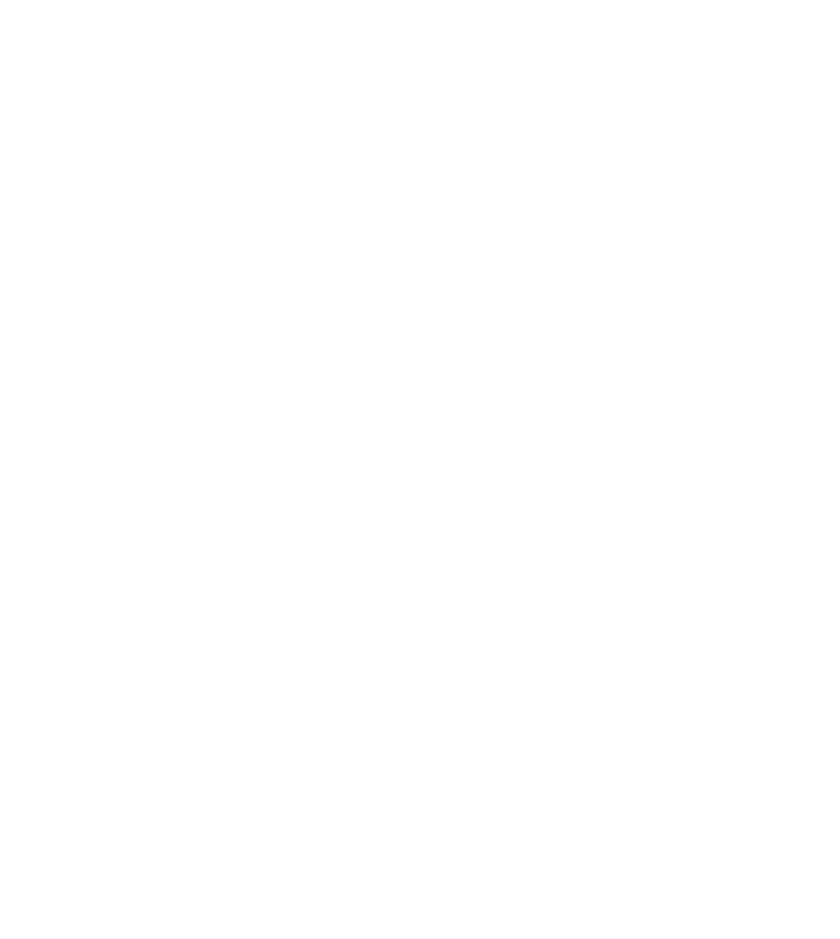
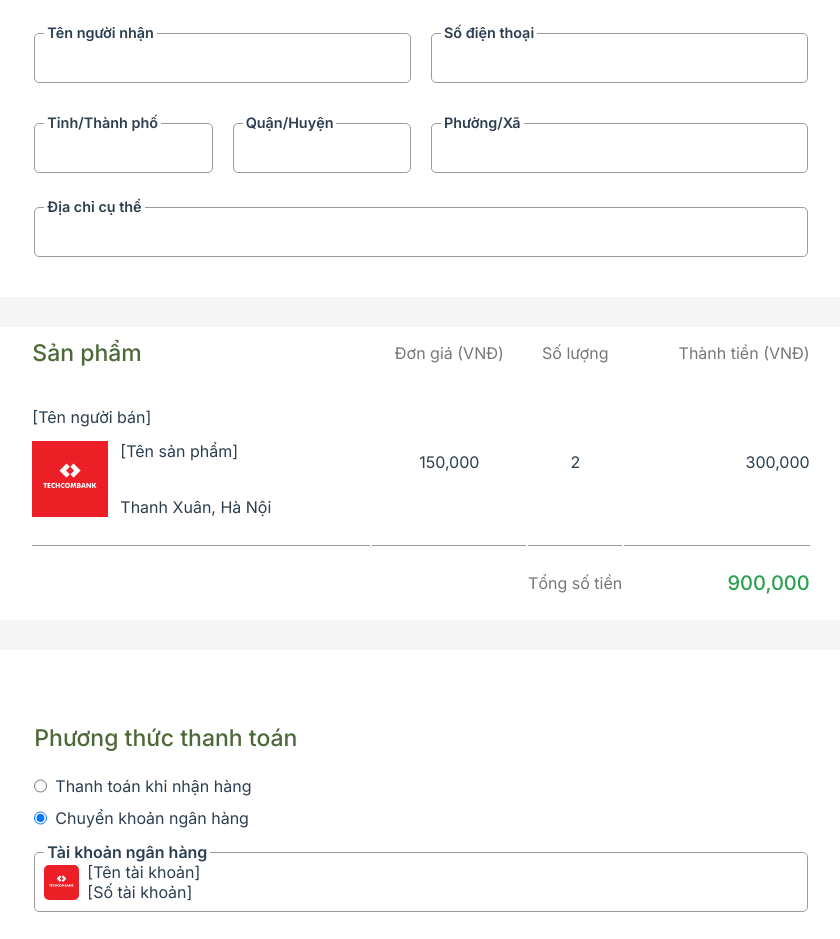
Before and after one commit to dtthanh257/2-reli, a Vue app: page /buyinfo in a window 1280 px wide. Before the commit this address had no page. Shown: the part 193-1132 px from the top of the page, without its empty margins (219-1059 px from the left). Before the commit the page ends 800 px from the top, so only its background shows below. Built offline with nearby package versions, Linux system fonts and the light colour scheme.

Commit message:
`update` buy information page

```diff
--- /dev/null
+++ b/src/css/buy-info.css
@@ -0,0 +1,59 @@
+.buy-info {
+  background-color: white;
+  text-align: start;
+  gap: 34px;
+  display: flex;
+  flex-direction: column;
+  padding: 30px 40px;
+  padding-bottom: 40px;
+}
+.buy-info h3 {
+  font-weight: 600;
+  font-size: 23px;
+  color: #4d6939;
+}
+.buy-product-list {
+  background-color: white;
+}
+.buy-product-list table {
+  width: 100%;
+  padding: 0px 36px;
+}
+
+.buy-product-list th {
+  height: 48px;
+  text-align: start;
+  font-size: 16px;
+  color: #777777;
+  font-weight: 400;
+}
+.buy-product-list tfoot tr td {
+  margin-top: 20px;
+}
+.buy-product-list tbody tr td {
+  padding: 28px 0;
+  border-bottom: 1px solid var(--border-color) !important;
+}
+.product-sell-img {
+  height: 76px;
+  width: 76px;
+  background-image: url(../../public/img/assets/techcombank-logo2.png);
+  background-repeat: no-repeat;
+  background-size: contain;
+  background-position: center;
+}
+.product-list-item {
+  align-items: start;
+  gap: 14px;
+}
+.product-pay-method {
+  text-align: start;
+  background-color: white;
+  padding: 36px 40px;
+  gap: 24px;
+}
+.product-pay-method h3 {
+  font-size: 23px;
+  font-weight: 500;
+  color: #4d6939;
+}
--- a/src/css/style.css
+++ b/src/css/style.css
@@ -16,6 +16,7 @@
 @import url(./procurement.css);
 @import url(./product-manage.css);
 @import url(./collect-page.css);
+@import url(./buy-info.css);
 * {
   margin: 0;
   padding: 0;
--- /dev/null
+++ b/src/pages/BuyInfo/index.vue
@@ -0,0 +1,152 @@
+<template>
+  <div style="background-color: #f5f5f5">
+    <Navbar></Navbar>
+    <div class="grid-12">
+      <div class="home-cate flex-column" style="gap: 30px">
+        <div class="buy-info">
+          <h3>Thông tin nhận hàng</h3>
+          <div class="flex-row gap-20">
+            <div class="flex-column" style="flex: 1; gap: 40px">
+              <Textfield
+                isV2="true"
+                label="Tên người nhận"
+                height="50"
+              ></Textfield>
+              <div class="flex-row gap-20">
+                <Textfield
+                  isV2="true"
+                  label="Tỉnh/Thành phố"
+                  height="50"
+                ></Textfield>
+                <Textfield
+                  isV2="true"
+                  label="Quận/Huyện"
+                  height="50"
+                ></Textfield>
+              </div>
+            </div>
+            <div class="flex-column" style="flex: 1; gap: 40px">
+              <Textfield
+                isV2="true"
+                label="Số điện thoại"
+                height="50"
+              ></Textfield>
+              <Textfield isV2="true" label="Phường/Xã" height="50"></Textfield>
+            </div>
+          </div>
+          <Textfield isV2="true" label="Địa chỉ cụ thể" height="50"></Textfield>
+        </div>
+        <div class="buy-product-list">
+          <table>
+            <thead>
+              <tr>
+                <th style="font-size: 23px; color: #4d6939; font-weight: 500">
+                  Sản phẩm
+                </th>
+                <th style="text-align: center">Đơn giá (VNĐ)</th>
+                <th style="text-align: center">Số lượng</th>
+                <th style="text-align: end">Thành tiền (VNĐ)</th>
+              </tr>
+            </thead>
+            <tbody>
+              <tr>
+                <td>
+                  <div class="product-list-item flex-column">
+                    <div class="product-seller-name">[Tên người bán]</div>
+                    <div
+                      class="flex-row"
+                      style="justify-content: center; gap: 12px"
+                    >
+                      <div class="product-sell-img"></div>
+                      <div
+                        class="flex-column"
+                        style="
+                          justify-content: space-between;
+                          align-items: start;
+                        "
+                      >
+                        <div class="product-name">[Tên sản phẩm]</div>
+                        <div class="product-addr">Thanh Xuân, Hà Nội</div>
+                      </div>
+                    </div>
+                  </div>
+                </td>
+                <td style="text-align: center">150,000</td>
+                <td style="text-align: center">2</td>
+                <td style="text-align: end">300,000</td>
+              </tr>
+            </tbody>
+            <tfoot>
+              <tr>
+                <td
+                  colspan="3"
+                  style="
+                    text-align: end;
+                    font-size: 16px;
+                    color: #777777;
+                    font-weight: 400;
+                  "
+                >
+                  Tổng số tiền
+                </td>
+                <td
+                  style="
+                    text-align: end;
+                    font-size: 20px;
+                    color: #28a24f;
+                    font-weight: 500;
+                    height: 70px;
+                  "
+                >
+                  900,000
+                </td>
+              </tr>
+            </tfoot>
+          </table>
+        </div>
+        <div class="home-cate flex-column" style="background-color: white">
+          <div class="product-pay-method flex-column">
+            <h3>Phương thức thanh toán</h3>
+            <div class="flex-column" style="gap: 12px">
+              <div class="flex-row" style="gap: 8px">
+                <input type="radio" name="paymethod" />Thanh toán khi nhận hàng
+              </div>
+              <div class="flex-row" style="gap: 8px">
+                <input type="radio" name="paymethod" checked />Chuyển khoản ngân
+                hàng
+              </div>
+            </div>
+            <div class="textfield-bank-acc">
+              <label class="textfield-label-v2">Tài khoản ngân hàng</label>
+              <input type="text" class="textfield-input-v2" />
+              <div
+                class="flex-row bank-input-contain"
+                style="transform: translateY(-50%)"
+              >
+                <div class="bank-logo icon"></div>
+                <div class="flex-column">
+                  <div class="bank-name">[Tên tài khoản]</div>
+                  <div class="bank-number">[Số tài khoản]</div>
+                </div>
+              </div>
+            </div>
+          </div>
+        </div>
+      </div>
+    </div>
+    <Footer style="background-color: #f5f5f5; padding-bottom: 128px"></Footer>
+  </div>
+</template>
+<script>
+import Navbar from "@/components/Navbar/index.vue";
+import Textfield from "@/components/TextField/index.vue";
+import Footer from "@/components/Footer/index.vue";
+export default {
+  name: "BuyInfo",
+  components: {
+    Navbar,
+    Footer,
+    Textfield,
+  },
+};
+</script>
--- a/src/router/index.js
+++ b/src/router/index.js
@@ -8,6 +8,7 @@
 import Procurement from "@/pages/Procurement/index.vue";
 import ProductManage from "@/pages/ProductManage/index.vue";
 import Collect from "@/pages/Collect/index.vue";
+import BuyInfo from "@/pages/BuyInfo/index.vue";
 const routes = [
   // {
   //   path: "/",
@@ -58,6 +59,10 @@
     path: "/collect",
     component: Collect,
   },
+  {
+    path: "/buyinfo",
+    component: BuyInfo,
+  },
 ];
 
 const router = createRouter({
```
